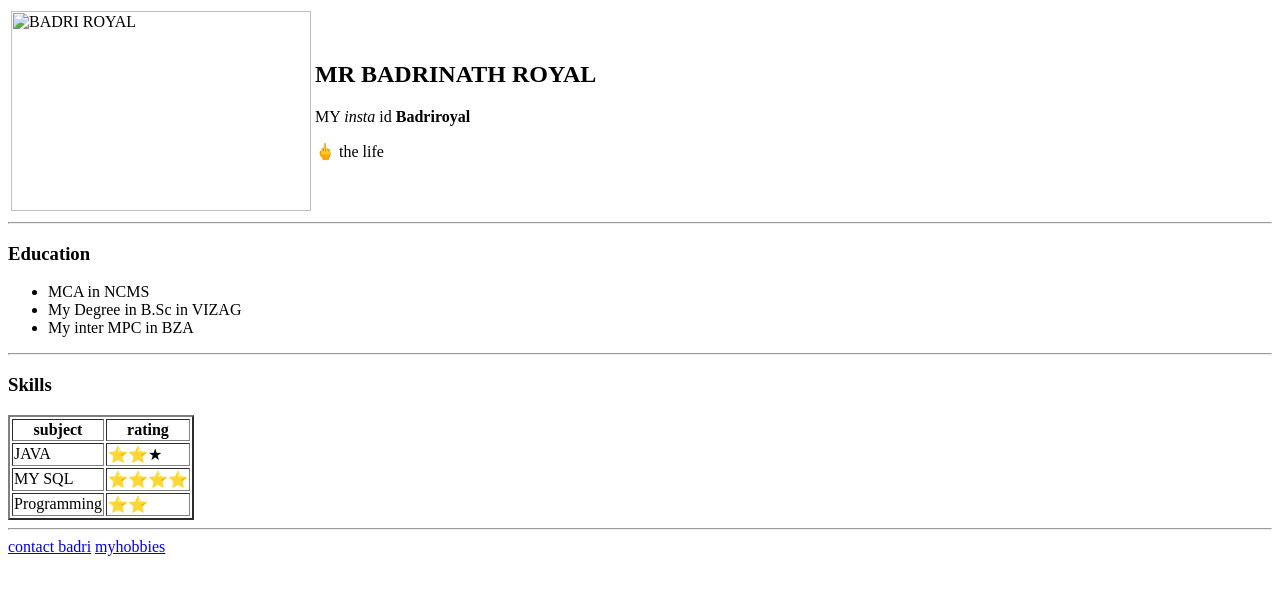
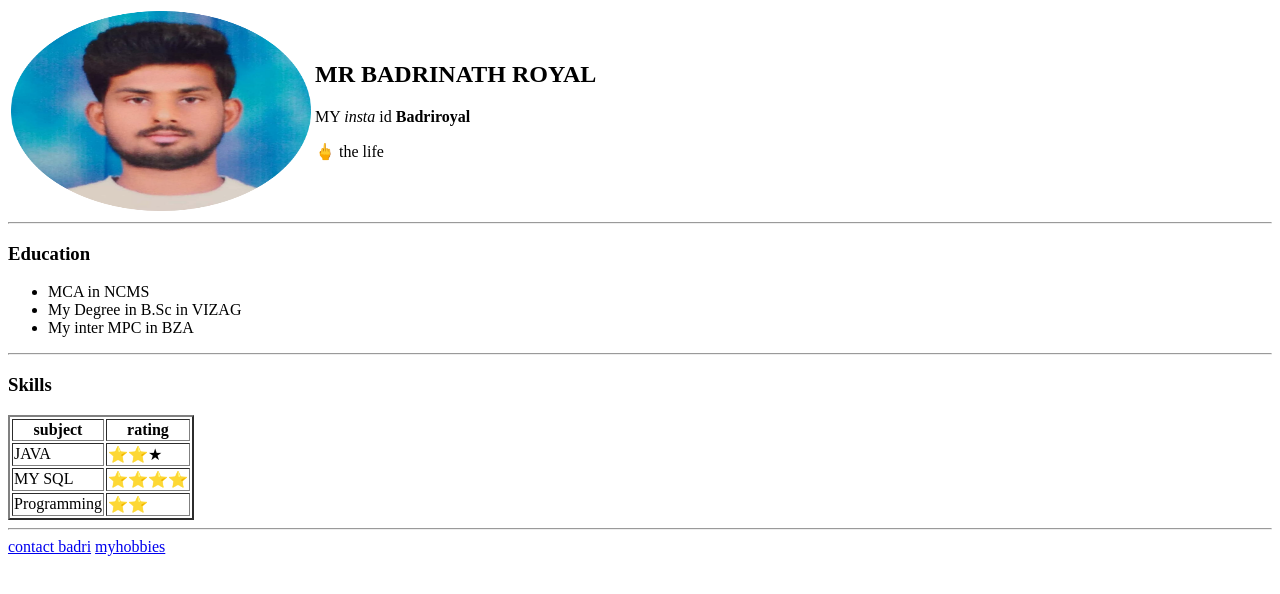
Before and after one commit to Badri221/CV, a plain HTML site: page index.html in a window 1280 px wide. Drawn offline with Linux system fonts and the light colour scheme; files whose address does not match are found by name.

Commit message:
Update index.html

```diff
--- a/index.html
+++ b/index.html
@@ -5,7 +5,7 @@
 <body>
   <table>
     <td>
-<img src="images.html\photo-modified.png" width="300" height="200" Title="Royal" alt="BADRI ROYAL">
+<img src="C:\Users\BADRI\OneDrive\Desktop\fsd\images.html\photo-modified.png" width="300" height="200" Title="Royal" alt="BADRI ROYAL">
 </td>
 <td>
 <h2> MR BADRINATH ROYAL</h2>
```
